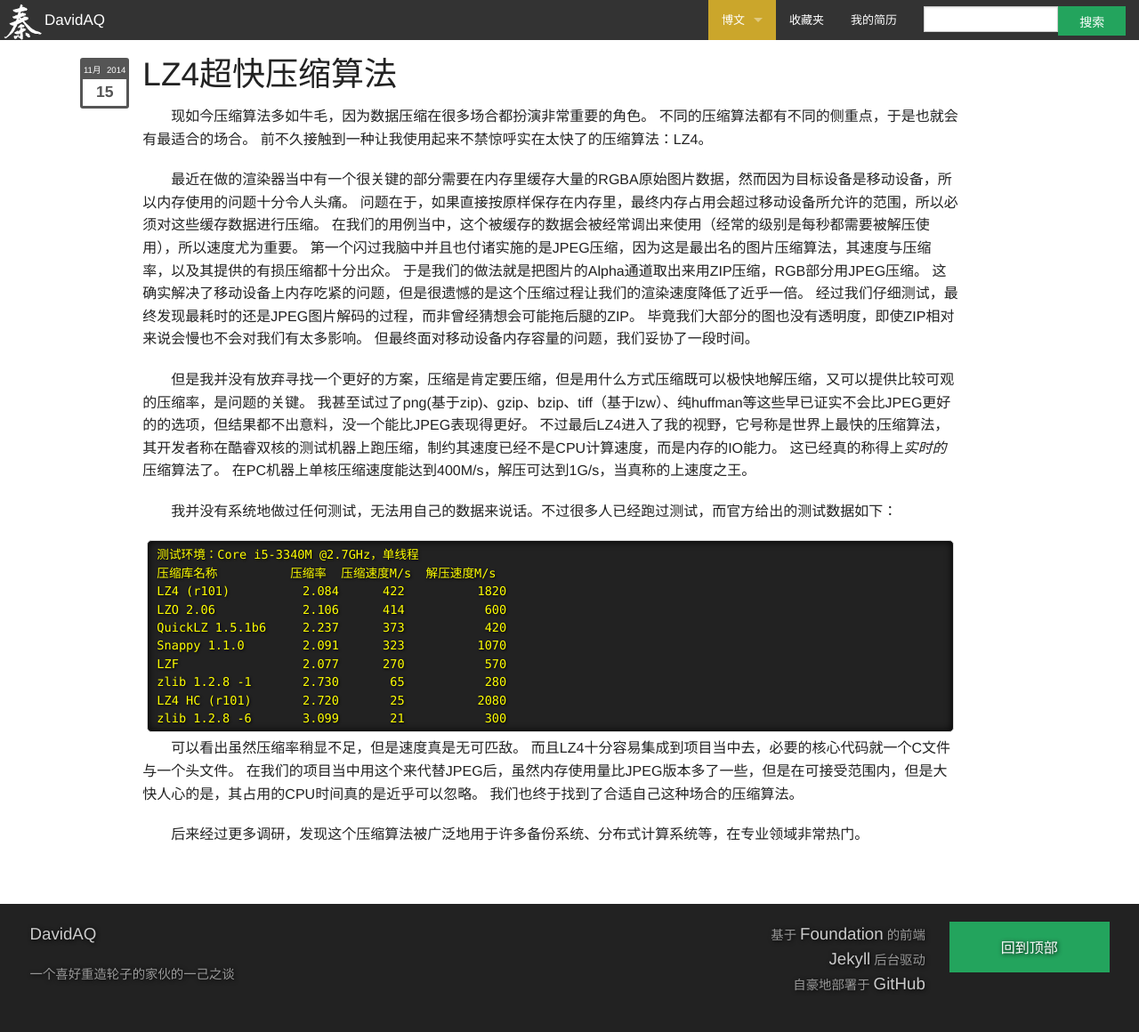
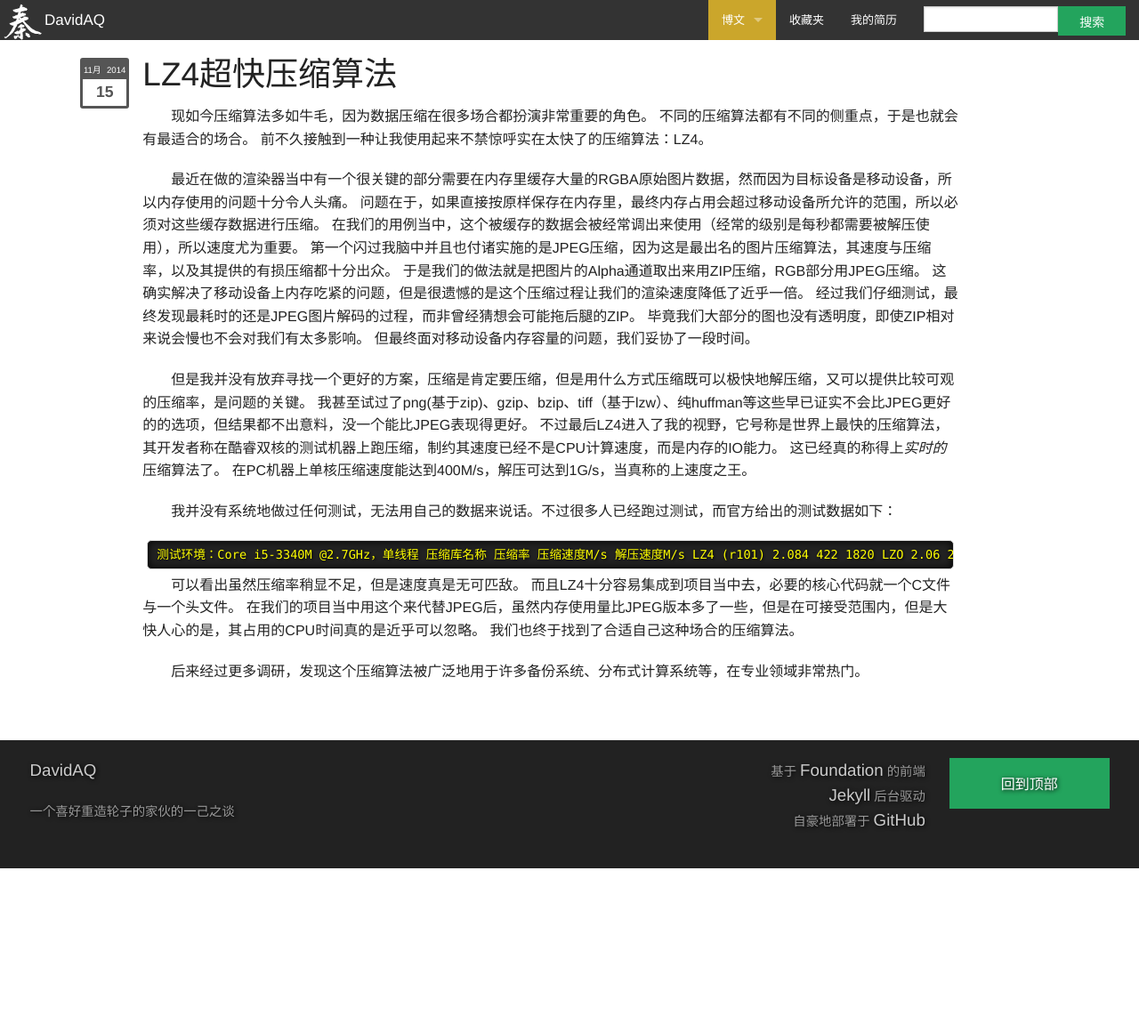
Before and after one commit to davidaq/davidaq.github.io, a Jekyll site: the page built from _posts/2014-11-15-lz4-fast-compression-algorithm.md, in a window 1280 px wide. Shown: the whole page at 89% size. Built offline with Jekyll 4.4.1, drawn with Linux system fonts in a browser that asks for light colours; comment, search, counter and statistics services are not loaded; after the commit the page ends 976 px from its top, so only the background shows below that.

Commit message:
codelite

```diff
--- a/_includes/header.html
+++ b/_includes/header.html
@@ -10,6 +10,7 @@
     <script src="/static/js/vendor/jquery.js"></script>
     <script src="/static/js/vendor/fastclick.js"></script>
     <script src="/static/js/foundation.min.js"></script>
+    <script src="/static/js/codelite.js"></script>
     <script type="text/javascript">
       function paddBottom() {
         var d = $(window).height() - $('.inner-wrap').height() + $('.main-padding').height();
--- a/static/css/style.css
+++ b/static/css/style.css
@@ -44,7 +44,8 @@
   margin-bottom: 20px;
   border-bottom: 1px solid #DDD;
 }
-.article .content code {
+.article .content code, .article .content .code {
+    white-space: nowrap;
     font-size: 0.85em;
     margin: 0 5px;
     background: #222;
```
